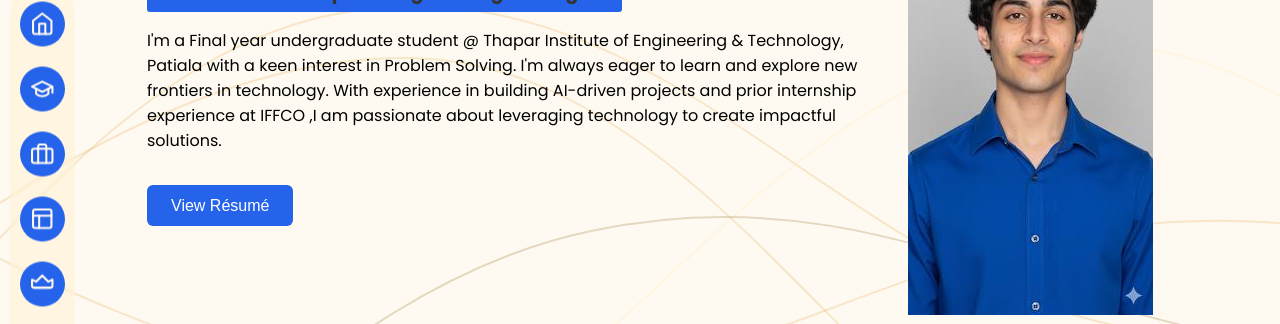
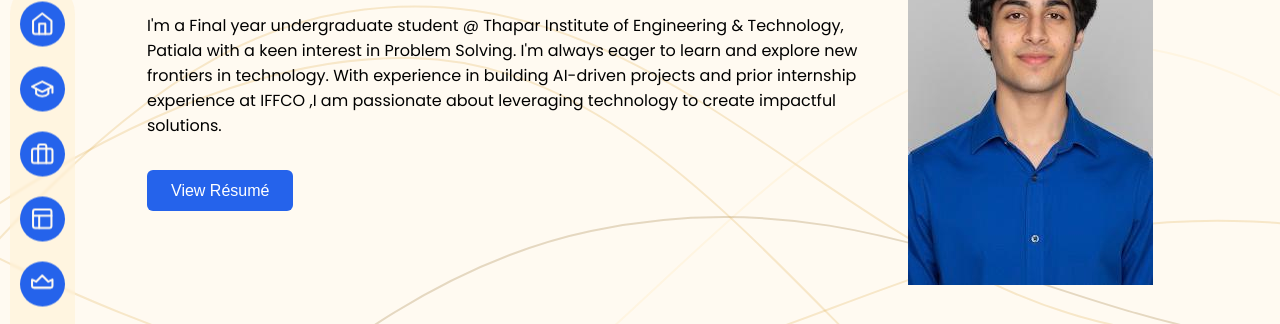
Before and after one commit to kushagra-nagpal/kushagra-nagpal.github.io, a plain HTML site: page index.html in a window 1280 px wide. Shown: the part 197-521 px from the top of the page. Drawn offline with Linux system fonts and the light colour scheme; a small style sheet from the web is missing; a web font is replaced by a local one.

Commit message:
Update index.html

```diff
--- a/index.html
+++ b/index.html
@@ -349,7 +349,7 @@
 >
   <button>View Résumé</button>
 </a> -->
-<img id="profile-photo" src="./media/kn4.jpeg" />
+<img id="profile-photo" src="./media/kn5.jpeg" />
         </section>
 
         <section class="sections below-section" id="education-section">
```
